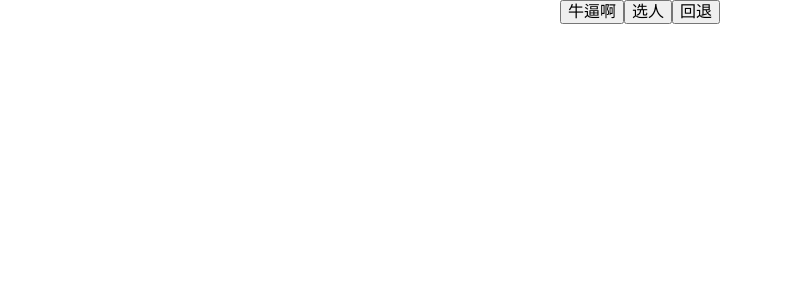
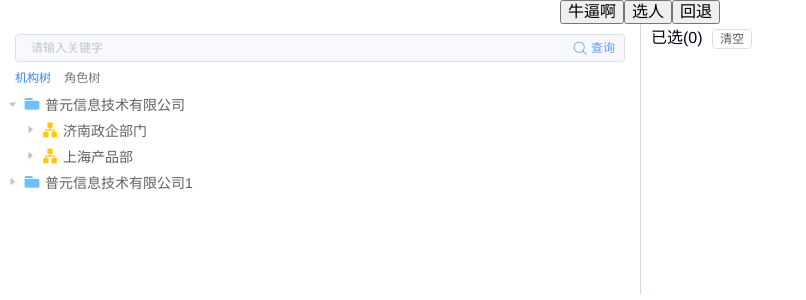
Before and after one commit to Boom-BO/primeton-proc-components, a Vue app: page / in a window 1280 px wide. Shown: the top 300 px of the page, without its empty margins (0-806 px from the left). Built offline with nearby package versions, Linux system fonts and the light colour scheme.

Commit message:
bug修复

```diff
--- a/package.json
+++ b/package.json
@@ -1,6 +1,6 @@
 {
   "name": "primeton-proc-components",
-  "version": "2.5.1",
+  "version": "2.5.2",
   "private": false,
   "author": "wubo",
   "main": "lib/primeton-proc-components.common.js",
--- a/packages/PrimetonBaseTree/index.vue
+++ b/packages/PrimetonBaseTree/index.vue
@@ -224,17 +224,13 @@ import axios from "axios";
 import { Tree, Input } from "element-ui";
 
 export default {
-  name: "PrimetonSelectPerson",
+  name: "PrimetonBaseTree",
   components: {
     [Tree.name]: Tree,
     [Input.name]: Input,
     [Input.name]: Input,
   },
   props: {
-    type: {
-      type: String,
-      default: "act_select_party",
-    },
     viewPartyType: {
       type: Array,
       default: () => ["org", "role"],
@@ -525,7 +521,7 @@ export default {
     confirm() {
       const obj = {
         id: "id", // 活动定义ID
-        isAppoint: this.type !== "act_select_party", // 是否指派活动（是否选环节），只选人为false，选环节选人为true
+        isAppoint: false, // 是否指派活动（是否选环节），只选人为false，选环节选人为true
         appointedParticipants: this.data,
       };
       if (obj.appointedParticipants.length > 0) {
--- a/packages/PrimetonUniversalButton/index.vue
+++ b/packages/PrimetonUniversalButton/index.vue
@@ -1517,6 +1517,9 @@ export default {
     background: #fff;
     border: 1px solid #d2d9e6;
   }
+}
+</style>
+<style lang="scss">
 ul {
   height: auto;
   margin: 0;
@@ -1533,5 +1536,4 @@ export default {
 p {
   margin: 0;
 }
-}
 </style>
--- a/src/App.vue
+++ b/src/App.vue
@@ -29,12 +29,24 @@
     >
       <button type="button" @click="back('回退')">回退</button>
     </PrimetonBackButton>
+    <PrimetonBaseTree
+      layout-style="tb"
+      :view-party-type="btn.buttonAuthConfig.viewPartyType.split(',')"
+      :config="btn.buttonAuthConfig"
+      :before-open="beforeOpen"
+      @loadTreeRootData="loadTreeRootData"
+      @loadTreeChildrenData="loadTreeChildrenData"
+      @filter="filterData"
+      @confirm="confirm(arguments, btn)"
+      @close="close"
+    />
   </div>
 </template>
 <script>
 import PrimetonUniversalButton from "../packages/PrimetonUniversalButton";
 import PrimetonBackButton from "../packages/PrimetonBackButton";
 import PrimetonSelectPerson from "../packages/PrimetonSelectPerson";
+import PrimetonBaseTree from "../packages/PrimetonBaseTree";
 
 export default {
   name: "App",
@@ -42,6 +54,7 @@ export default {
     PrimetonUniversalButton,
     PrimetonBackButton,
     PrimetonSelectPerson,
+    PrimetonBaseTree,
   },
   data() {
     return {
```
Lines whose indentation alone changed are shown as unchanged.
